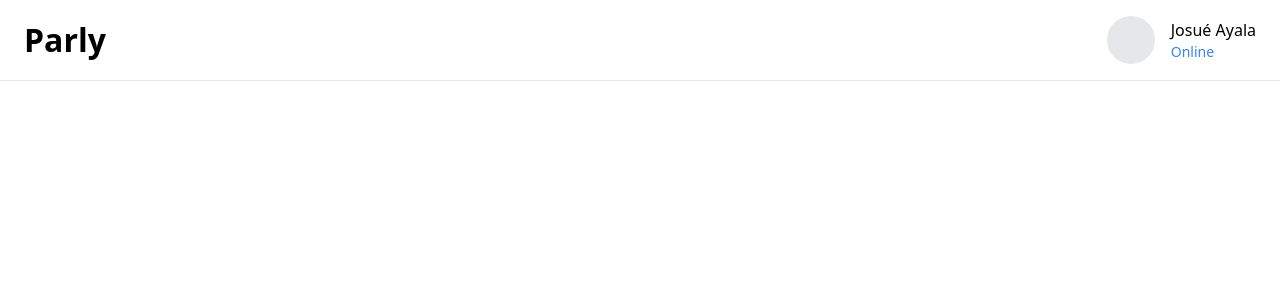
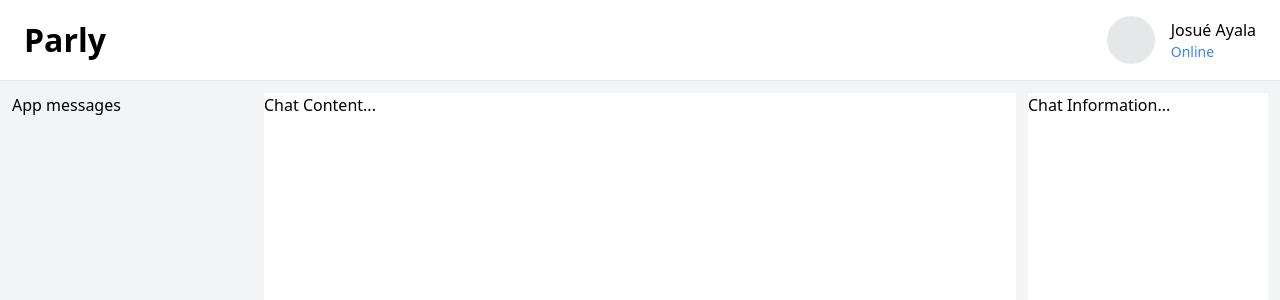
Before and after one commit to josueayala27/parly, a Nuxt app: page /channels/1 in a window 1280 px wide. Shown: the top 300 px of the page. Built offline with nearby package versions, Linux system fonts and the light colour scheme.

Commit message:
Basic layout

```diff
--- /dev/null
+++ b/components/layout/default/AppChats.vue
@@ -0,0 +1,9 @@
+<template>
+  <aside class="chats">App messages</aside>
+</template>
+
+<style lang="scss" scoped>
+.chats {
+  @apply w-60;
+}
+</style>
--- a/components/layout/default/TheHeader.vue
+++ b/components/layout/default/AppHeader.vue
@@ -1,13 +1,15 @@
 <template>
-  <header class="header">
-    <nav class="header__navigation">
-      <p class="header__logo">Parly</p>
+  <header class="app-header">
+    <nav class="app-header__navigation">
+      <p class="app-header__logo">Parly</p>
 
-      <div class="header__actions">
+      <div class="app-header__actions">
         <UiAvatar />
-        <div class="header__labels">
+        <div class="app-header__labels">
           <UiCaption>Josué Ayala</UiCaption>
-          <UiCaption class="header__labels--accent" size="sm">Online</UiCaption>
+          <UiCaption class="app-header__labels--accent" size="sm">
+            Online
+          </UiCaption>
         </div>
       </div>
     </nav>
@@ -15,7 +17,7 @@
 </template>
 
 <style lang="scss" scoped>
-.header {
+.app-header {
   @apply py-4 px-6 bg-white border-b;
 
   &__navigation {
@@ -28,7 +30,7 @@
 
   &__actions {
     @apply flex items-center gap-4;
-    .header__labels {
+    .app-header__labels {
       &--accent {
         @apply text-blue-500;
       }
--- a/components/layout/default/TheFooter.vue
+++ /dev/null
@@ -1,3 +0,0 @@
-<template>
-  <footer></footer>
-</template>
--- a/layouts/default.vue
+++ b/layouts/default.vue
@@ -1,5 +1,28 @@
 <template>
-  <LayoutDefaultTheHeader />
-  <main></main>
-  <LayoutDefaultTheFooter />
+  <div class="app-layout">
+    <LayoutDefaultAppHeader />
+    <div class="app-layout__content">
+      <LayoutDefaultAppChats />
+      <main class="app-layout__body">
+        <slot />
+      </main>
+    </div>
+  </div>
 </template>
+
+<style lang="scss" scoped>
+.app-layout {
+  @apply h-screen overflow-hidden flex flex-col;
+
+  &__content {
+    @apply flex gap-3 p-3 flex-1 bg-gray-100;
+    &__conversation {
+      @apply flex-1;
+    }
+  }
+
+  &__body {
+    @apply flex-1;
+  }
+}
+</style>
--- a/pages/channels/[uid].vue
+++ b/pages/channels/[uid].vue
@@ -1,9 +1,20 @@
 <template>
-  <div class="flex items-center justify-center h-screen bg-black text-white">
-    Hello from index.vue
+  <div class="conversation">
+    <div class="conversation__body">Chat Content...</div>
+    <aside class="conversation__info">Chat Information...</aside>
   </div>
 </template>
 
-<script setup></script>
+<style lang="scss" scoped>
+.conversation {
+  @apply flex gap-3 h-full;
 
-<style></style>
+  &__body {
+    @apply flex-1 bg-white;
+  }
+
+  &__info {
+    @apply w-60 bg-white;
+  }
+}
+</style>
```
